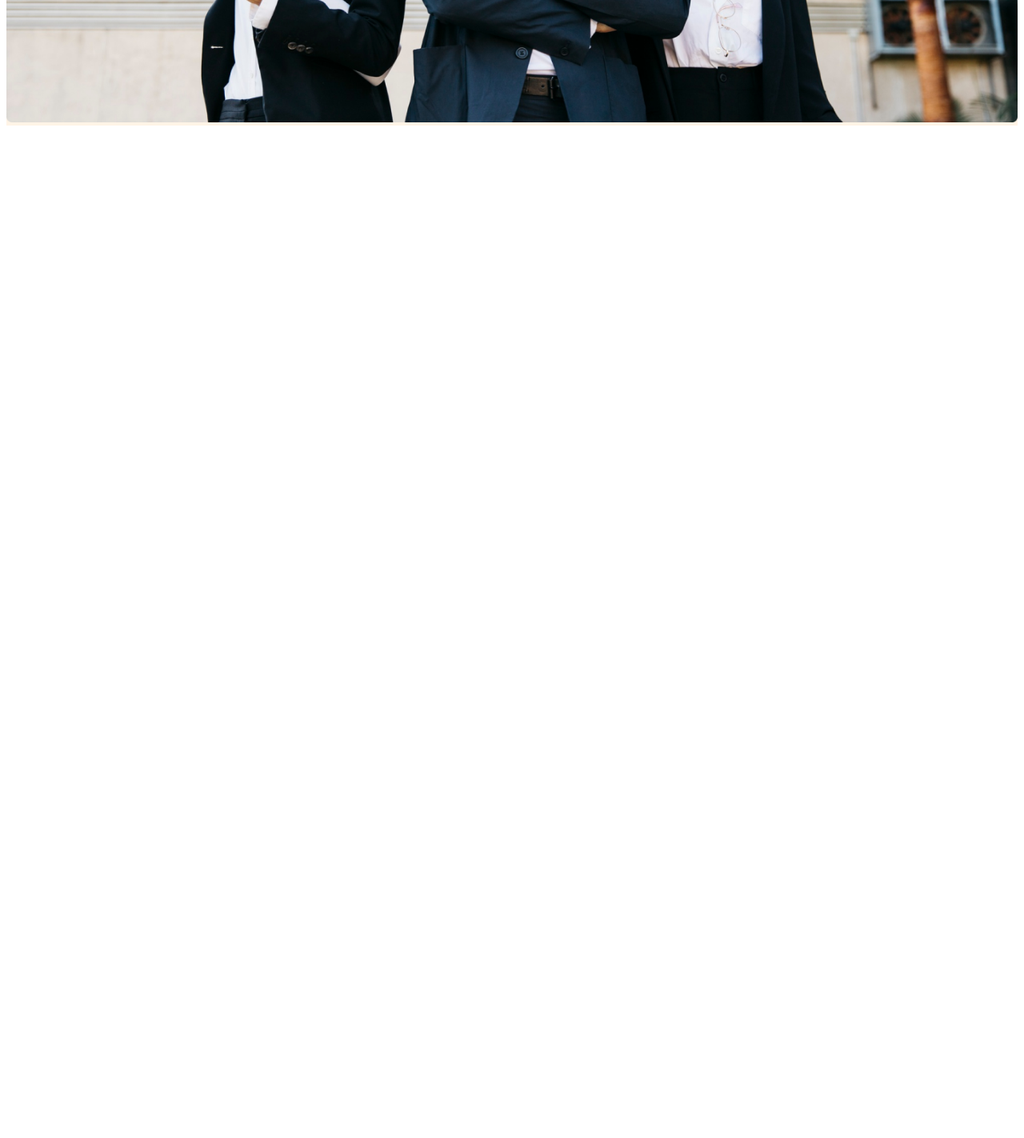
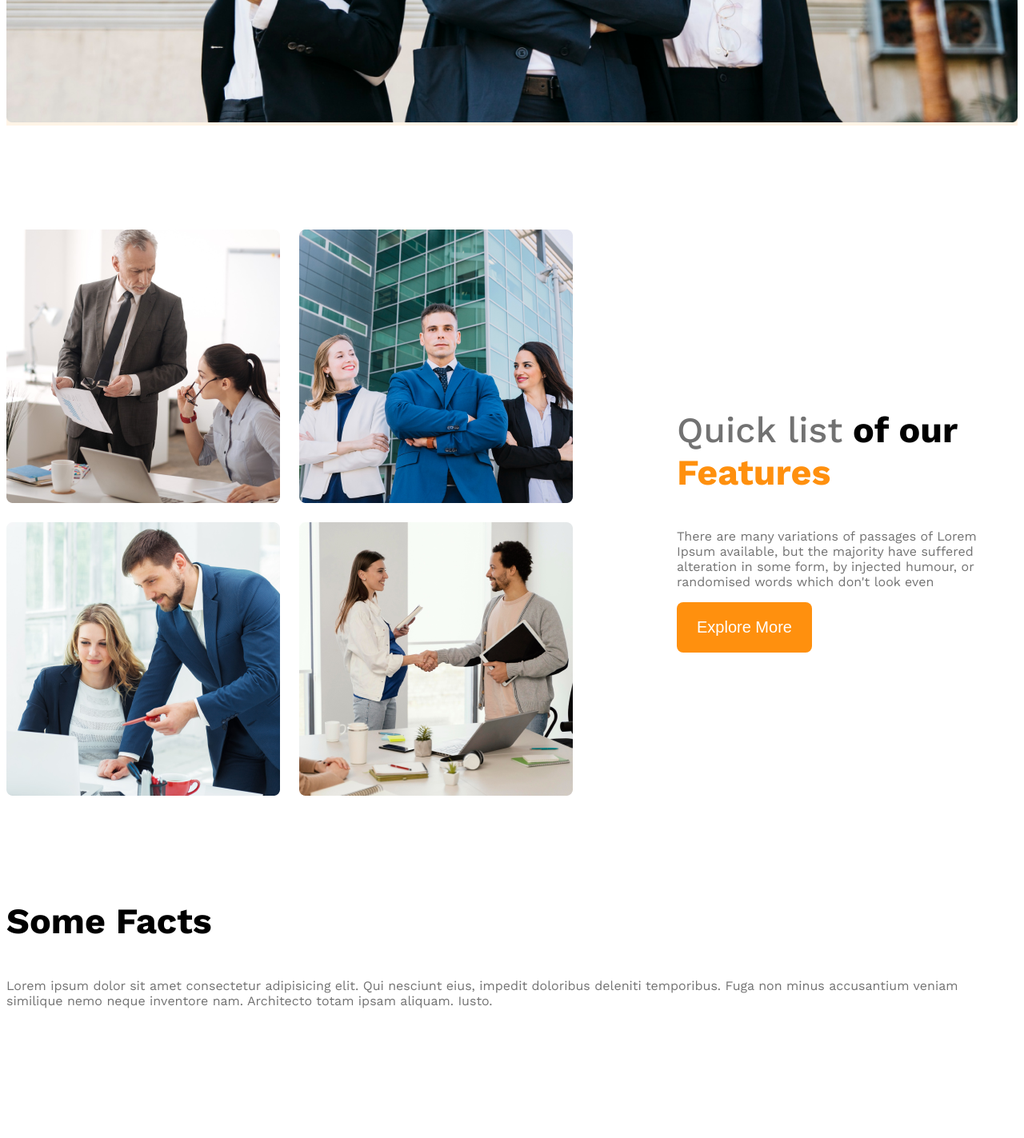
Before and after one commit to mstsadia26/g3-architect-website, a plain HTML site: page index.html in a window 1280 px wide. Shown: the part 1046-2469 px from the top of the page at 80% size. Before the commit the page ends 1211 px from the top, so only its background shows below. Drawn offline with nearby package versions, Linux system fonts and the light colour scheme.

Commit message:
made team responsive and added fact structure

```diff
--- a/architects.css
+++ b/architects.css
@@ -9,6 +9,9 @@
   .display-flex {
     display: flex;
   }
+  .text-primary {
+    color: #FF900E;
+  }
   .btn-primary {
     background-color: #FF900E;
     color: white;
@@ -18,19 +21,32 @@
     border-radius: 8px;
     border: none;
   }
+  .section-title {
+    font-size: 2.8rem;
+    font-weight: 700;
+  }
+  main {
+    max-width: 1440px;
+    margin: 0 auto;
+  }
+  main > section {
+    margin-top: 130px;
+  }
 
   /* dark-02 */
   .text-gray {
-    color: 424242;
+    color: #424242;
   }
   /* dark-03 */
   .text-light-gray {
-    color: 727272;
+    color: #727272;
   }
 
   .bg-light {
     background-color: rgba(255, 144, 14, 0.1);
   }
+
+
   /* header styles */
 
   /* navbar related styles */
@@ -70,9 +86,41 @@
     width: 100%;
   }
 
+  /* team and feature related styles */
+  .teams {
+    align-items: center;
+  }
+  .team-img-container {
+    display: grid;
+    grid-template-columns: repeat(2, 1fr);
+    gap: 24px;
+  }
+
+  .our-feature {
+    margin-left: 130px;
+    max-width: 530px;
+  }
+
+  #quick-list {
+    font-weight: 500;
+  }
   /* responsive media query */
   @media screen and (max-width: 576px){
-    .navbar, .nav-links {
+    .navbar, .nav-links, .teams {
       flex-direction: column;
     }
+    .team-img-container {
+      grid-template-columns: repeat(1, 1fr);
+    }
+    .our-feature {
+      margin-left: 20px;
+    }
   }
+  @media screen and (min-width: 576px) and (max-width: 992px) {
+    .teams {
+      flex-direction: column;
+    }
+    .our-feature {
+      margin-left: 50px auto;
+    }
+  }
--- a/index.html
+++ b/index.html
@@ -29,7 +29,52 @@
     </header>
 
     <main>
+        <section class="teams display-flex">
+            <div class="team-img-container">
+                <img src="images/team1.png" alt="two architects discussing about design">
+                <img src="images/team2.png" alt="">
+                <img src="images/team3.png" alt="">
+                <img src="images/team4.png" alt="">
+            </div>
+            <div class="our-feature">
+                <h3 class="section-title"><span id="quick-list" class="text-light-gray">Quick list</span> <span>of our</span> <span class="text-primary">Features</span></h3>
+                <p class="feature-description text-light-gray">There are many variations of passages of Lorem Ipsum available, but the majority have suffered alteration in some form, by injected humour, or randomised words which don't look even</p>
+                <button class="btn-primary">Explore More</button>
+            </div>
+        </section>
+        <!-- features will enjoy -->
+         <section>
+            <h3 class="section-title">Some Facts</h3>
+            <p class="text-light-gray">Lorem ipsum dolor sit amet consectetur adipisicing elit. Qui nesciunt eius, impedit doloribus deleniti temporibus. Fuga non minus accusantium veniam similique nemo neque inventore nam. Architecto totam ipsam aliquam. Iusto.</p>
+            <div class="fact-container">
+                <!-- .fact*4>img+h4.fact-number+h5.fact-name -->
+                <div class="fact">
+                    <img src="" alt="">
+                    <h4 class="fact-number"></h4>
+                    <h5 class="fact-name"></h5>
+                </div>
+                <div class="fact">
+                    <img src="" alt="">
+                    <h4 class="fact-number"></h4>
+                    <h5 class="fact-name"></h5>
+                </div>
+                <div class="fact">
+                    <img src="" alt="">
+                    <h4 class="fact-number"></h4>
+                    <h5 class="fact-name"></h5>
+                </div>
+                <div class="fact">
+                    <img src="" alt="">
+                    <h4 class="fact-number"></h4>
+                    <h5 class="fact-name"></h5>
+                </div>
+            </div>
+         </section>
 
+         <!-- some facts -->
+          <section class="some-facts">
+
+          </section>
     </main>
 
     <footer>
```
